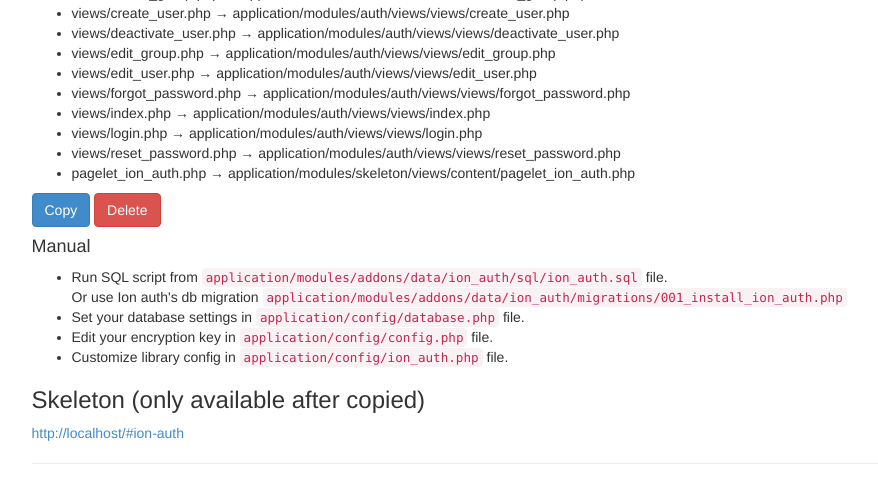
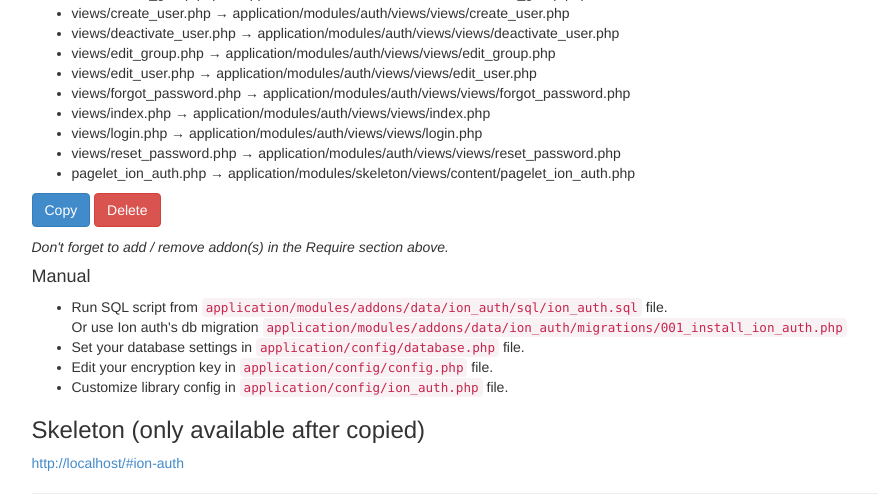
Before and after one commit to anvoz/CodeIgniter-Skeleton, a CodeIgniter app: page /addons in a window 1280 px wide. Shown: the part 1020-1515 px from the top of the page, without its empty margins (331-1209 px from the left). Run offline with CodeIgniter, Linux system fonts and the light colour scheme.

Commit message:
Add note to addon that has the Require section

```diff
--- a/application/modules/addons/views/pagelet_addon.php
+++ b/application/modules/addons/views/pagelet_addon.php
@@ -20,6 +20,9 @@
         <a class="btn btn-danger" href="#"
             rel="async" ajaxify="<?php echo site_url('addons/addons_ajax/action/delete/' . $addon_key); ?>"
         >Delete</a>
+        <?php if ( ! empty($addon['require'])): ?>
+            <p><i>Don't forget to add / remove addon(s) in the Require section above.</i></p>
+        <?php endif; ?>
     </p>
 <?php endif; ?>
 
```
